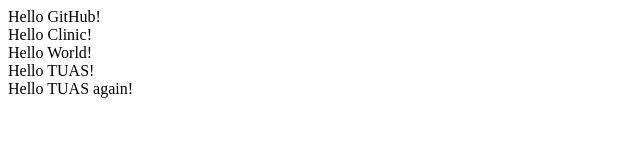
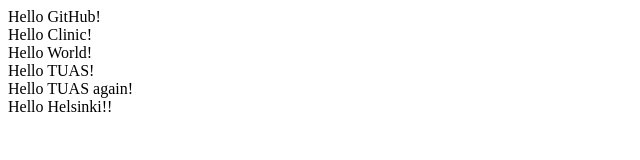
Before and after one commit to BuhTigResu/gh-clinic, a website: page public/index.html in a window 1280 px wide. Shown: the whole page, without its empty margins (0-640 px from the left). Drawn offline with Linux system fonts and the light colour scheme.

Commit message:
Add Hello Helsinki

```diff
--- a/public/index.html
+++ b/public/index.html
@@ -13,5 +13,6 @@
        <div>Hello World!</div>
        <div>Hello TUAS!</div>
        <div>Hello TUAS again!</div>
+       <div>Hello Helsinki!!</div>
     </body>
 </html>
```
